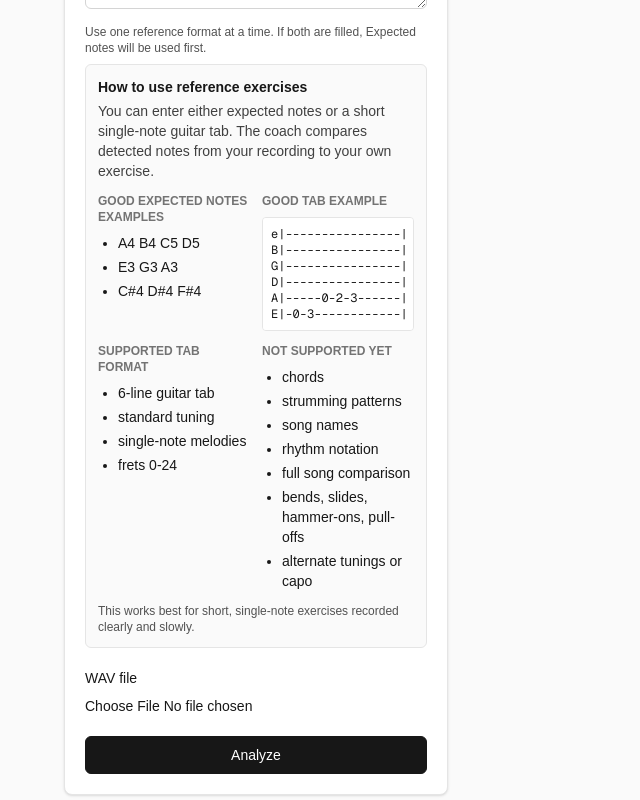
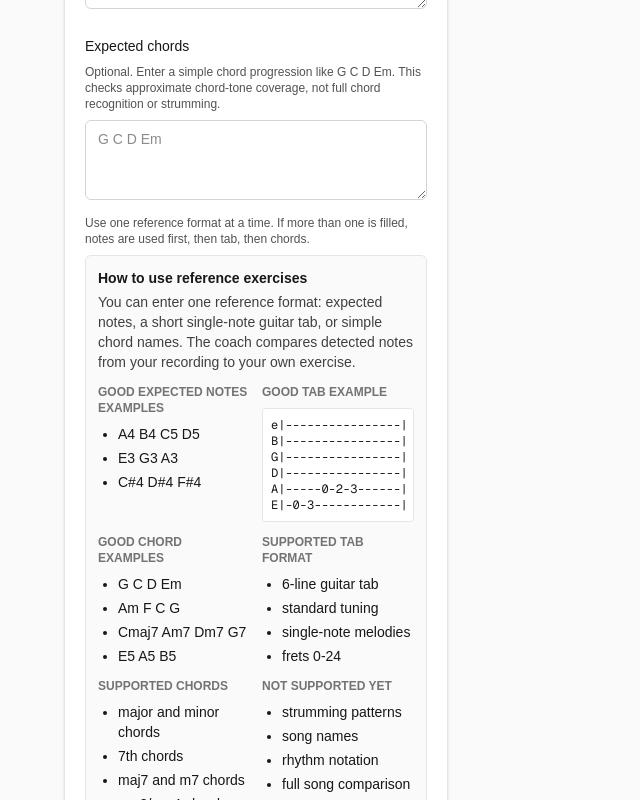
Before and after one commit to DennyKantarevic/guitarlab-ai, a Next.js app in the folder apps/frontend/: page /practice-coach in a window 1280 px wide. Shown: the part 900-1700 px from the top of the page, without its empty margins (0-640 px from the left). Built offline with nearby package versions, Linux system fonts and the light colour scheme.

Commit message:
feat: add practice coach chord controls

```diff
--- a/apps/frontend/src/app/practice-coach/PracticeCoachClient.tsx
+++ b/apps/frontend/src/app/practice-coach/PracticeCoachClient.tsx
@@ -53,6 +53,7 @@ export default function PracticeCoachClient({
   const [practiceDescription, setPracticeDescription] = useState("");
   const [expectedNotes, setExpectedNotes] = useState("");
   const [expectedTab, setExpectedTab] = useState("");
+  const [expectedChords, setExpectedChords] = useState("");
   const [analysis, setAnalysis] =
     useState<PracticeAudioAnalysisResponse | null>(null);
   const [practiceComparison, setPracticeComparison] =
@@ -109,6 +110,10 @@ export default function PracticeCoachClient({
       if (trimmedExpectedTab) {
         request.expected_tab = trimmedExpectedTab;
       }
+      const trimmedExpectedChords = expectedChords.trim();
+      if (trimmedExpectedChords) {
+        request.expected_chords = trimmedExpectedChords;
+      }
 
       const nextAnalysis = await analyzeAudio(request);
       setAnalysis(nextAnalysis);
@@ -152,10 +157,12 @@ export default function PracticeCoachClient({
         <div className="grid gap-6 lg:grid-cols-[minmax(0,24rem)_minmax(0,1fr)] lg:items-start">
           <PracticeSetup
             error={error}
+            expectedChords={expectedChords}
             expectedNotes={expectedNotes}
             expectedTab={expectedTab}
             isLoading={isLoading}
             onDescriptionChange={setPracticeDescription}
+            onExpectedChordsChange={setExpectedChords}
             onExpectedNotesChange={setExpectedNotes}
             onExpectedTabChange={setExpectedTab}
             onFileChange={setSelectedFile}
@@ -187,10 +194,12 @@ export default function PracticeCoachClient({
 
 function PracticeSetup({
   error,
+  expectedChords,
   expectedNotes,
   expectedTab,
   isLoading,
   onDescriptionChange,
+  onExpectedChordsChange,
   onExpectedNotesChange,
   onExpectedTabChange,
   onFileChange,
@@ -201,10 +210,12 @@ function PracticeSetup({
   selectedFile,
 }: {
   error: string;
+  expectedChords: string;
   expectedNotes: string;
   expectedTab: string;
   isLoading: boolean;
   onDescriptionChange: (value: string) => void;
+  onExpectedChordsChange: (value: string) => void;
   onExpectedNotesChange: (value: string) => void;
   onExpectedTabChange: (value: string) => void;
   onFileChange: (file: File | null) => void;
@@ -307,9 +318,32 @@ function PracticeSetup({
             rows={6}
             value={expectedTab}
           />
+        </div>
+
+        <div className="space-y-2">
+          <label
+            className="block text-sm font-medium"
+            htmlFor="expected_chords"
+          >
+            Expected chords
+          </label>
           <p className="text-xs text-neutral-600">
-            Use one reference format at a time. If both are filled, Expected
-            notes will be used first.
+            Optional. Enter a simple chord progression like G C D Em. This
+            checks approximate chord-tone coverage, not full chord recognition
+            or strumming.
+          </p>
+          <textarea
+            className="min-h-20 w-full rounded-md border border-neutral-300 px-3 py-2 text-sm"
+            id="expected_chords"
+            name="expected_chords"
+            onChange={(event) => onExpectedChordsChange(event.target.value)}
+            placeholder="G C D Em"
+            rows={3}
+            value={expectedChords}
+          />
+          <p className="text-xs text-neutral-600">
+            Use one reference format at a time. If more than one is filled,
+            notes are used first, then tab, then chords.
           </p>
           <ReferenceExerciseHelpPanel />
         </div>
@@ -360,9 +394,9 @@ function ReferenceExerciseHelpPanel() {
       <div className="space-y-1">
         <h4 className="font-semibold">How to use reference exercises</h4>
         <p className="text-neutral-700">
-          You can enter either expected notes or a short single-note guitar tab.
-          The coach compares detected notes from your recording to your own
-          exercise.
+          You can enter one reference format: expected notes, a short
+          single-note guitar tab, or simple chord names. The coach compares
+          detected notes from your recording to your own exercise.
         </p>
       </div>
 
@@ -396,6 +430,18 @@ E|-0-3------------|`}
       <div className="grid gap-3 sm:grid-cols-2">
         <div className="space-y-2">
           <h5 className="text-xs font-semibold uppercase text-neutral-500">
+            Good chord examples
+          </h5>
+          <ul className="list-disc space-y-1 pl-5">
+            <li>G C D Em</li>
+            <li>Am F C G</li>
+            <li>Cmaj7 Am7 Dm7 G7</li>
+            <li>E5 A5 B5</li>
+          </ul>
+        </div>
+
+        <div className="space-y-2">
+          <h5 className="text-xs font-semibold uppercase text-neutral-500">
             Supported tab format
           </h5>
           <ul className="list-disc space-y-1 pl-5">
@@ -405,19 +451,35 @@ E|-0-3------------|`}
             <li>frets 0-24</li>
           </ul>
         </div>
+      </div>
+
+      <div className="grid gap-3 sm:grid-cols-2">
+        <div className="space-y-2">
+          <h5 className="text-xs font-semibold uppercase text-neutral-500">
+            Supported chords
+          </h5>
+          <ul className="list-disc space-y-1 pl-5">
+            <li>major and minor chords</li>
+            <li>7th chords</li>
+            <li>maj7 and m7 chords</li>
+            <li>sus2/sus4 chords</li>
+            <li>power chords</li>
+          </ul>
+        </div>
 
         <div className="space-y-2">
           <h5 className="text-xs font-semibold uppercase text-neutral-500">
             Not supported yet
           </h5>
           <ul className="list-disc space-y-1 pl-5">
-            <li>chords</li>
             <li>strumming patterns</li>
             <li>song names</li>
             <li>rhythm notation</li>
             <li>full song comparison</li>
-            <li>bends, slides, hammer-ons, pull-offs</li>
+            <li>slash chords</li>
+            <li>add/extended chords</li>
             <li>alternate tunings or capo</li>
+            <li>full polyphonic chord recognition</li>
           </ul>
         </div>
       </div>
@@ -475,6 +537,7 @@ function LatestResult({
       ) : null}
 
       <ReferenceExerciseResult analysis={analysis} />
+      <ChordExerciseResult analysis={analysis} />
 
       {comparison ? <PracticeComparisonResult comparison={comparison} /> : null}
     </section>
@@ -808,6 +871,81 @@ function ReferenceExerciseResult({
   );
 }
 
+function ChordExerciseResult({
+  analysis,
+}: {
+  analysis: PracticeAudioAnalysisResponse;
+}) {
+  const referenceExercise = analysis.reference_exercise;
+  const comparison = analysis.chord_comparison;
+
+  if (!comparison?.enabled) {
+    return null;
+  }
+
+  const warnings = dedupe([
+    ...(referenceExercise?.warnings ?? []),
+    ...comparison.warnings,
+  ]);
+
+  return (
+    <section className="space-y-3 rounded-md border border-neutral-200 bg-neutral-50 p-4">
+      <h2 className="text-xl font-semibold">Chord exercise</h2>
+      <p className="text-sm text-neutral-700">{comparison.summary}</p>
+      <p className="text-sm text-neutral-700">
+        This checks approximate chord-tone coverage only, not full chord
+        recognition or strumming.
+      </p>
+
+      {referenceExercise && !referenceExercise.valid ? (
+        <p className="rounded-md border border-amber-300 bg-amber-50 p-3 text-sm text-amber-900">
+          Some chord names were not recognized. Try simple symbols like G, C, D,
+          Em, Am7, or Gsus4.
+        </p>
+      ) : null}
+
+      <dl className="grid gap-3 text-sm sm:grid-cols-2">
+        <Field
+          label="Source"
+          value={formatReferenceSource(referenceExercise?.source ?? "chords")}
+        />
+        <Field label="Expected chord count" value={comparison.expected_count} />
+        <Field label="Matched chords" value={comparison.matched_chord_count} />
+        <Field label="Partial chords" value={comparison.partial_chord_count} />
+        <Field label="Missed chords" value={comparison.missed_chord_count} />
+        <Field
+          label="Detected note count"
+          value={comparison.detected_note_count}
+        />
+      </dl>
+
+      {comparison.chords.length > 0 ? (
+        <section className="space-y-2">
+          <h3 className="font-semibold">Chord breakdown</h3>
+          <ul className="space-y-2 text-sm">
+            {comparison.chords.map((chord) => (
+              <li
+                className="rounded border border-neutral-200 bg-white p-3"
+                key={chord.symbol}
+              >
+                <div className="font-medium">
+                  {chord.symbol}: {formatChordStatus(chord.status)}
+                </div>
+                <div>found {formatToneList(chord.matched_tones)}</div>
+                <div>missing {formatToneList(chord.missing_tones)}</div>
+              </li>
+            ))}
+          </ul>
+        </section>
+      ) : null}
+
+      {warnings.length > 0 ? (
+        <ListSection title="Chord warnings" items={warnings} />
+      ) : null}
+    </section>
+  );
+}
+
 function TechnicalDetails({
   analysis,
 }: {
@@ -1110,10 +1248,21 @@ function formatReferenceSource(
   if (source === "tab") {
     return "Guitar tab";
   }
+  if (source === "chords") {
+    return "Chord progression";
+  }
   if (source === "notes") {
     return "Expected notes";
   }
   return "None";
+}
+
+function formatChordStatus(status: string): string {
+  return status;
+}
+
+function formatToneList(tones: string[]): string {
+  return tones.length > 0 ? tones.join(", ") : "none";
 }
 
 function dedupe(items: string[]): string[] {
--- a/apps/frontend/src/lib/practiceCoach.ts
+++ b/apps/frontend/src/lib/practiceCoach.ts
@@ -12,6 +12,7 @@ export type PracticeAudioRequest = {
   practice_description?: string;
   expected_notes?: string;
   expected_tab?: string;
+  expected_chords?: string;
 };
 
 export type PracticeContext = {
@@ -96,9 +97,18 @@ export type ReferenceExercise = {
   expected_notes_raw: string | null;
   expected_notes: string[];
   expected_tab_raw?: string | null;
-  source?: "notes" | "tab" | "none";
+  expected_chords_raw?: string | null;
+  expected_chords?: ExpectedChord[];
+  source?: "notes" | "tab" | "chords" | "none";
   valid: boolean;
   warnings: string[];
+};
+
+export type ExpectedChord = {
+  symbol: string;
+  root: string;
+  quality: string;
+  tones: string[];
 };
 
 export type ReferenceMatch = {
@@ -136,6 +146,28 @@ export type ReferenceComparison = {
   warnings: string[];
 };
 
+export type ChordComparisonItem = {
+  symbol: string;
+  expected_tones: string[];
+  detected_tones: string[];
+  matched_tones: string[];
+  missing_tones: string[];
+  status: "matched" | "partial" | "missed";
+};
+
+export type ChordComparison = {
+  enabled: boolean;
+  valid: boolean;
+  expected_count: number;
+  detected_note_count: number;
+  matched_chord_count: number;
+  partial_chord_count: number;
+  missed_chord_count: number;
+  summary: string;
+  chords: ChordComparisonItem[];
+  warnings: string[];
+};
+
 export type PracticeAudioAnalysisResponse = {
   filename: string;
   duration_seconds: number;
@@ -157,6 +189,7 @@ export type PracticeAudioAnalysisResponse = {
   note_events?: NoteEvent[] | null;
   reference_exercise?: ReferenceExercise | null;
   reference_comparison?: ReferenceComparison | null;
+  chord_comparison?: ChordComparison | null;
 };
 
 type FetchLike = (
@@ -189,6 +222,11 @@ export async function analyzePracticeAudio(
   const expectedTab = request.expected_tab?.trim();
   if (expectedTab) {
     formData.append("expected_tab", expectedTab);
+  }
+
+  const expectedChords = request.expected_chords?.trim();
+  if (expectedChords) {
+    formData.append("expected_chords", expectedChords);
   }
 
   const response = await fetcher(
```
Also changed, not shown: 2 other files (tests, documents, lock files or other folders).
